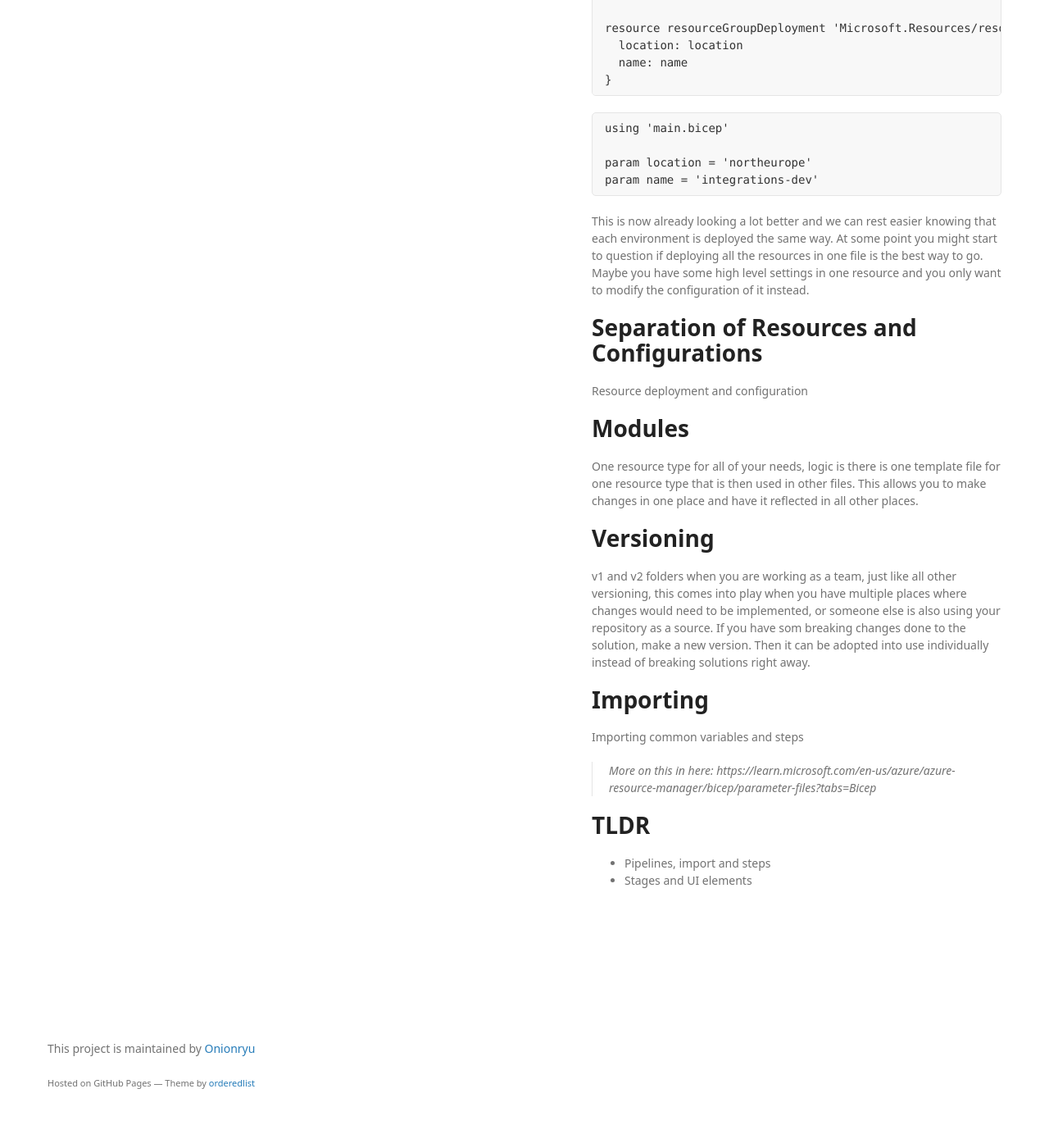
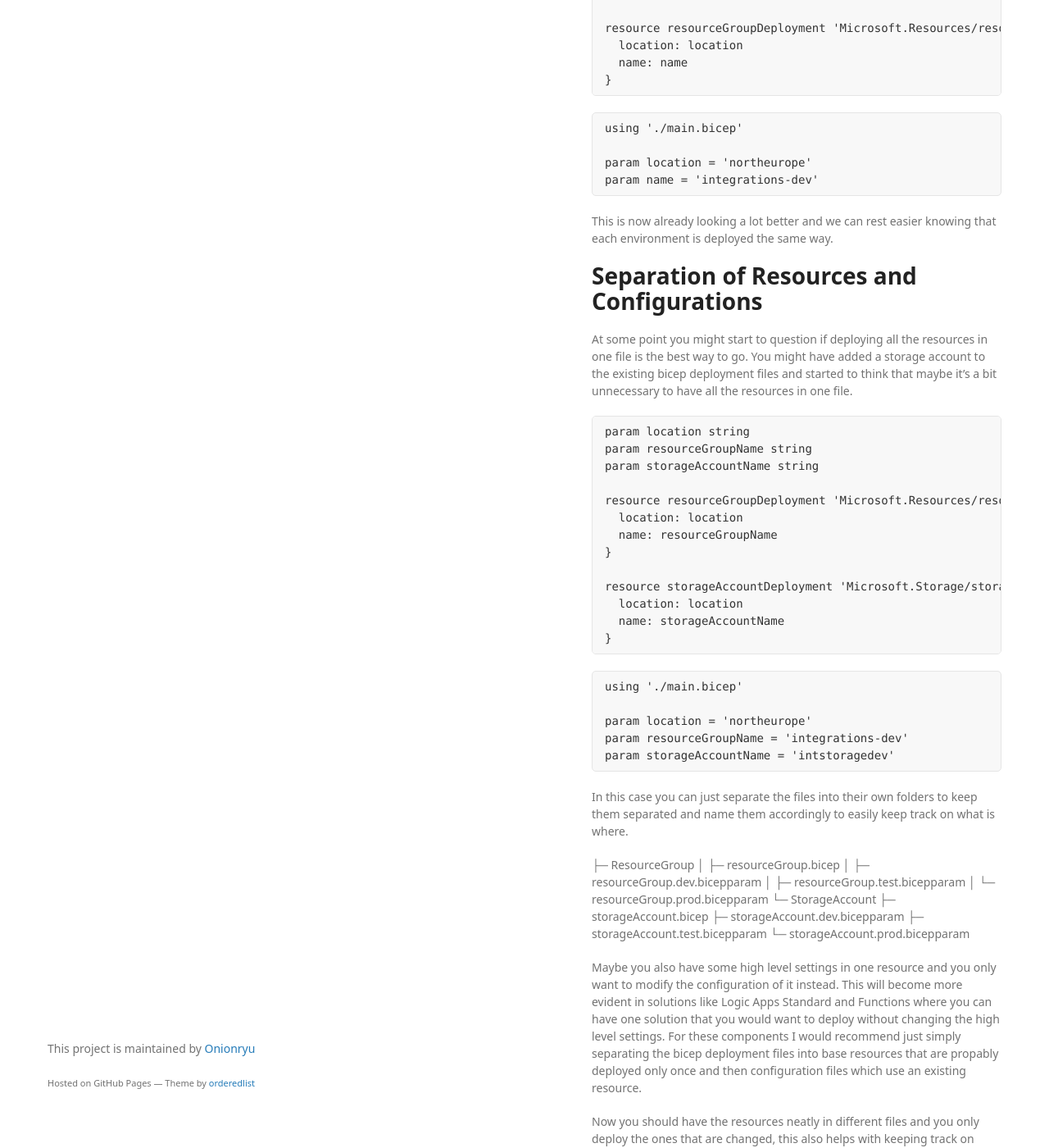
Before and after one commit to Onionryu/reasonably-integrated, a Jekyll site: the page built from docs/infrastructure-as-code/file-structure-and-how-to-start.md, in a window 1280 px wide and 1400 px high, scrolled down 1277 px. Shown: the whole window at 82% size. Built offline with Jekyll 4.4.1, drawn with Linux system fonts in a browser that asks for light colours; our own code applies the rules of GitHub Pages for plain Markdown files; some of the changed text lies outside the part shown.

Commit message:
updates to bicep file structures

````diff
--- a/docs/infrastructure-as-code/file-structure-and-how-to-start.md
+++ b/docs/infrastructure-as-code/file-structure-and-how-to-start.md
@@ -1,5 +1,6 @@
 ---
 title: File Structure and How to Start
+date: 2025-07-16
 ---
 # Intro
 Once you start on your journey of putting your solutions into IaC (Infrastructure as Code) you quite easily start to question which way is the correct way to do things. Let's start things off simple and assume you are the only one working on the project for now and are starting from scratch.
@@ -41,22 +42,119 @@ resource resourceGroupDeployment 'Microsoft.Resources/resourceGroups@2025-04-01'
 }
 ```
 ```Bicep
-using 'main.bicep'
+using './main.bicep'
 
 param location = 'northeurope'
 param name = 'integrations-dev'
 ```
 
-This is now already looking a lot better and we can rest easier knowing that each environment is deployed the same way. At some point you might start to question if deploying all the resources in one file is the best way to go. Maybe you have some high level settings in one resource and you only want to modify the configuration of it instead.
+This is now already looking a lot better and we can rest easier knowing that each environment is deployed the same way.
 
 # Separation of Resources and Configurations
-Resource deployment and configuration
+At some point you might start to question if deploying all the resources in one file is the best way to go. You might have added a storage account to the existing bicep deployment files and started to think that maybe it's a bit unnecessary to have all the resources in one file.
+
+```Bicep
+param location string
+param resourceGroupName string
+param storageAccountName string
+
+resource resourceGroupDeployment 'Microsoft.Resources/resourceGroups@2025-04-01' = {
+  location: location
+  name: resourceGroupName
+}
+
+resource storageAccountDeployment 'Microsoft.Storage/storageAccounts@2025-01-01' = {
+  location: location
+  name: storageAccountName
+}
+```
+```Bicep
+using './main.bicep'
+
+param location = 'northeurope'
+param resourceGroupName = 'integrations-dev'
+param storageAccountName = 'intstoragedev'
+```
+
+In this case you can just separate the files into their own folders to keep them separated and name them accordingly to easily keep track on what is where.
+
+├─ ResourceGroup
+│  ├─ resourceGroup.bicep
+│  ├─ resourceGroup.dev.bicepparam
+│  ├─ resourceGroup.test.bicepparam
+│  └─ resourceGroup.prod.bicepparam
+└─ StorageAccount
+   ├─ storageAccount.bicep
+   ├─ storageAccount.dev.bicepparam
+   ├─ storageAccount.test.bicepparam
+   └─ storageAccount.prod.bicepparam
+
+Maybe you also have some high level settings in one resource and you only want to modify the configuration of it instead. This will become more evident in solutions like Logic Apps Standard and Functions where you can have one solution that you would want to deploy without changing the high level settings. For these components I would recommend just simply separating the bicep deployment files into base resources that are propably deployed only once and then configuration files which use an existing resource.
+
+Now you should have the resources neatly in different files and you only deploy the ones that are changed, this also helps with keeping track on what has been deployed and when. It should also improve performance since Azure is not checking the template for changes.
+
+├─ ResourceGroup
+│  ├─ resourceGroup.bicep
+│  ├─ resourceGroup.dev.bicepparam
+│  ├─ resourceGroup.test.bicepparam
+│  └─ resourceGroup.prod.bicepparam
+└─ LogicApps
+   ├─ Infrastructure
+   │  ├─ logicApp.bicep
+   │  ├─ logicApp.dev.bicepparam
+   │  ├─ logicApp.test.bicepparam
+   │  └─ logicApp.prod.bicepparam
+   └─ AppSettings
+      ├─ appSetting.bicep
+      ├─ appSetting.dev.bicepparam
+      ├─ appSetting.test.bicepparam
+      └─ appSetting.prod.bicepparam
 
 # Modules
-One resource type for all of your needs, logic is there is one template file for one resource type that is then used in other files. This allows you to make changes in one place and have it reflected in all other places.
+Next up on the list is the discussion on modules, if you have a larger environment where some things might be repeating multiple times, like the deployment of a storage account. If you want to update or make changes to it, it quickly becomes a hassle to deal with and is prone to mistakes due to having to manually update many different files. Luckily there is a fairly easy answer to this one and that is modules.
+
+Instead of having a Storage Account resource in your bicep file every time, you can create a single resource file, and refer to it from anothe bicep file when needed. This is a fairly straightforward change and all you need to do is replace resouce with module and then use a file path to it. Do note that the parameter names that you use in the module file will also be reflected when referring to it.
+
+```Bicep
+param location string
+param storageAccountName string
+
+module storageAccountDeployment '../storageAccount.bicep' = {
+  location: location
+  storageAccountName: storageAccountName
+}
+```
+
+Now you can easily make changes to resources and have it take effect on the rest of the solution. The modules do not need a separate parameter file, because it will provide those from the original location and pass it through to the module file.
+
+├─ StorageAccount
+│   ├─ storageAccount.bicep
+│   ├─ storageAccount.dev.bicepparam
+│   ├─ storageAccount.test.bicepparam
+│   └─ storageAccount.prod.bicepparam
+└─ Modules
+   └─ StorageAccount
+      └─ storageAccount.bicep
+
+> Documentation: https://learn.microsoft.com/en-us/azure/azure-resource-manager/bicep/modules
 
 # Versioning
-v1 and v2 folders when you are working as a team, just like all other versioning, this comes into play when you have multiple places where changes would need to be implemented, or someone else is also using your repository as a source. If you have som breaking changes done to the solution, make a new version. Then it can be adopted into use individually instead of breaking solutions right away.
+So, what happens if you want to make changes to the module file that could break solutions and you don't have the time to update everything or you are working in a team? The easy answer is versioning. This is simply adding a folder in front of the Modules side and adding a new one whenever it seems appropriate, usually when there are changes to the parameters. Then it can be adopted into use individually instead of breaking solutions right away by just changing the file path to the new version.
+
+├─ StorageAccount
+│   ├─ storageAccount.bicep
+│   ├─ storageAccount.dev.bicepparam
+│   ├─ storageAccount.test.bicepparam
+│   └─ storageAccount.prod.bicepparam
+└─ Modules
+   └─ StorageAccount
+      ├─ v1
+      │  └─ storageAccount.bicep
+      └─ v2
+         └─ storageAccount.bicep
+
+# What should be in a single deployment file?
+
 
 # Importing
 Importing common variables and steps
````
Also changed, not shown: docs/index.md (+4 -0 lines), docs/infrastructure-as-code/bicep.md (added, +5 -0 lines), docs/infrastructure-as-code/pipelines.md (added, +3 -0 lines), README.md.
